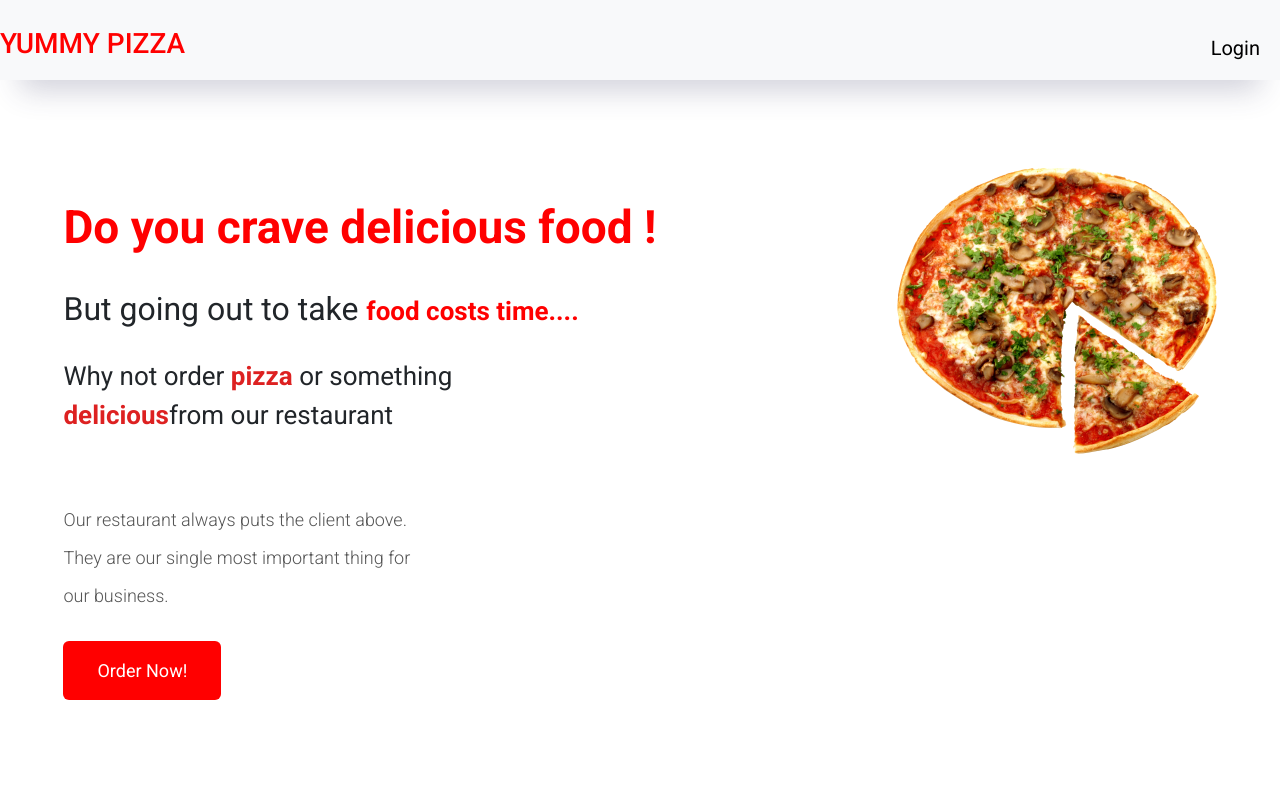
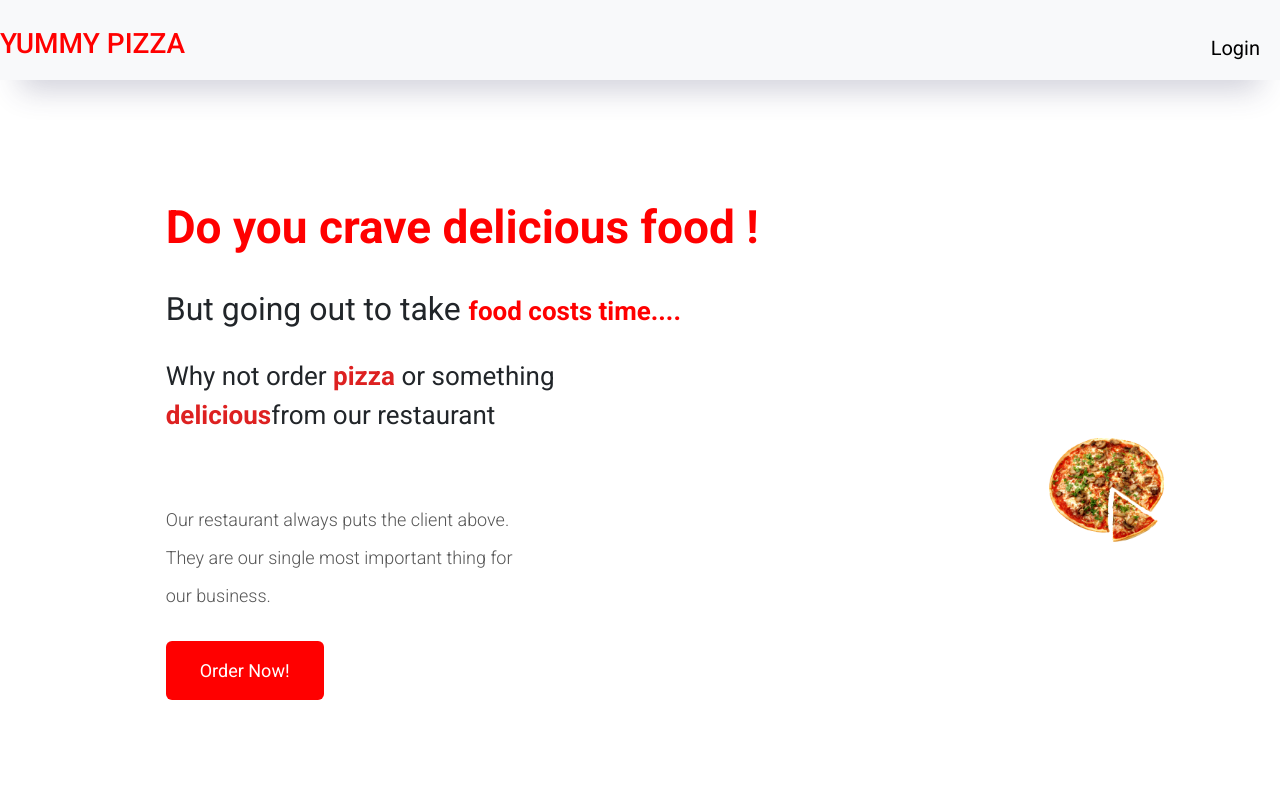
Before and after one commit to Wathsala970/mern_pizza, a React (Create React App) app in the folder client/: page / in a window 1280 px wide. Shown: the top 800 px of the page. Built offline with nearby package versions, Linux system fonts and the light colour scheme; a web font is replaced by a local one.

Commit message:
change some css

```diff
--- a/client/src/Components/home/home.css
+++ b/client/src/Components/home/home.css
@@ -80,11 +80,14 @@
 .right{
     flex: 1;
 }
-.manEatingImg{
+.manEating{
     height: 85%;
     width: 100%;
     object-fit: contain;
-    margin: 100px;
+    margin: 50px;
+    align-items: right;
+    justify-content: right;
+
 }
 .deliveryInfos{
     display: flex;
```
